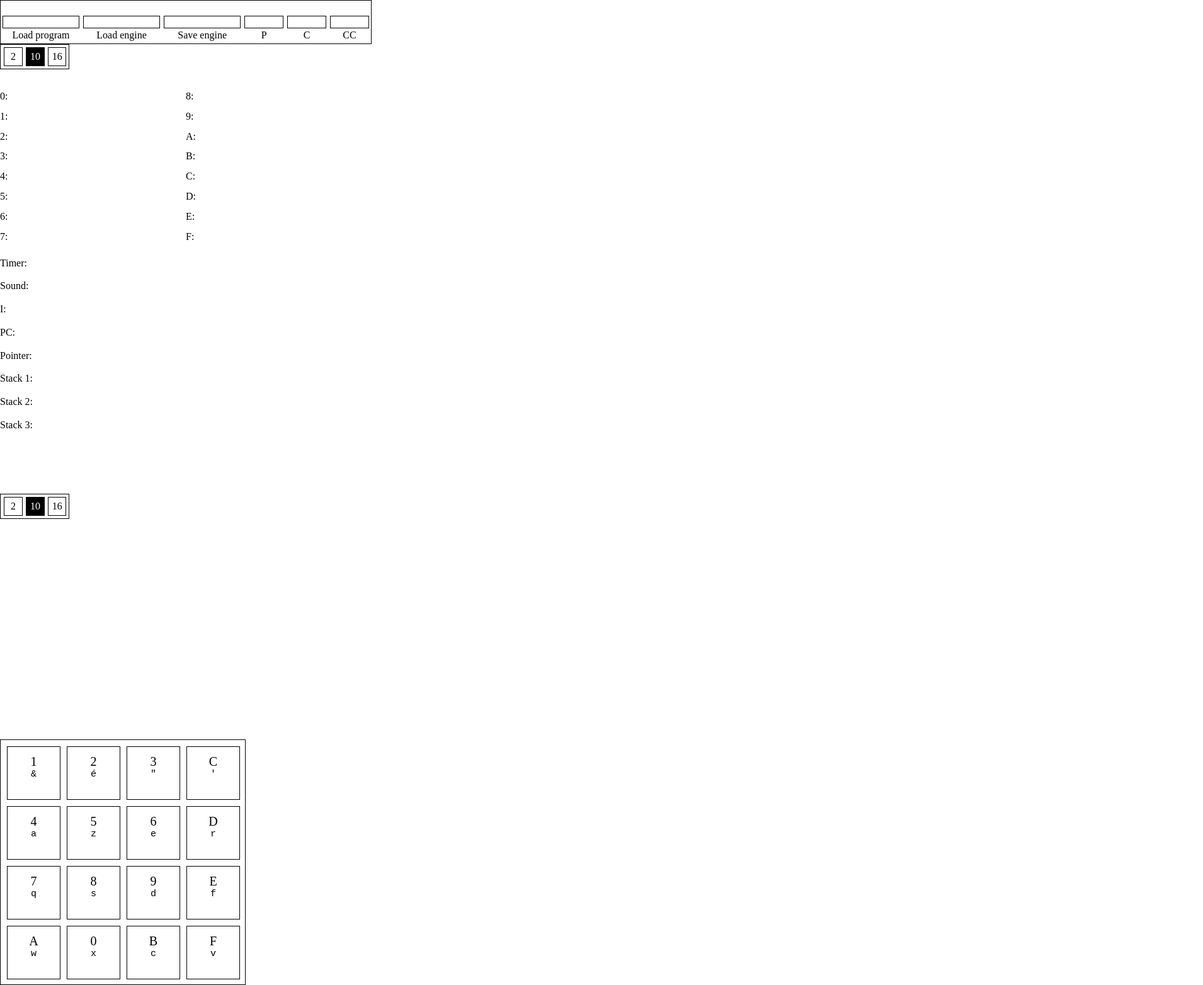
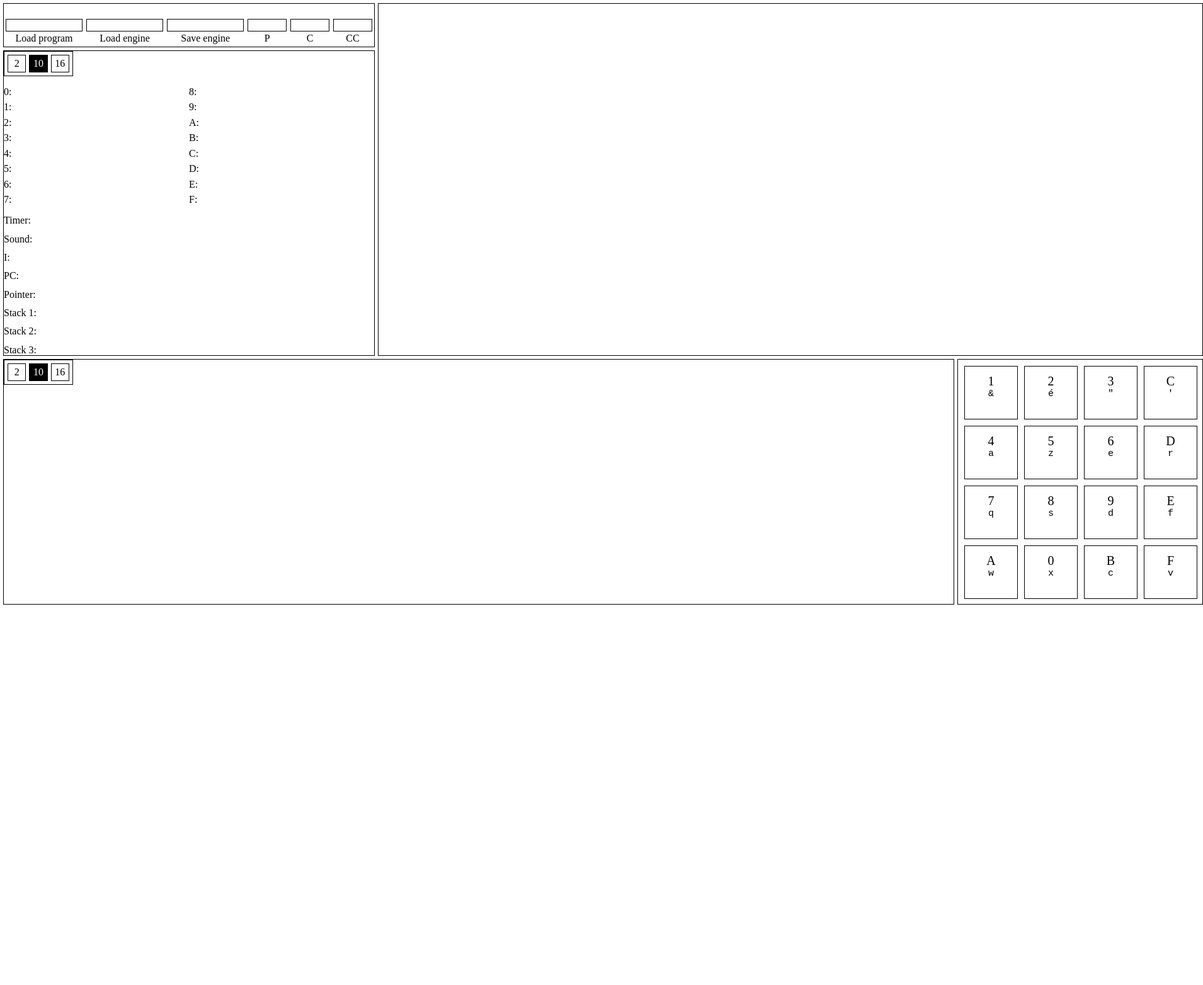
Before and after one commit to pldiiw/1arc, a website with bundled scripts: page src/gui/index.html in a window 1280 px wide. Shown: the whole page at 63% size, 1910 px wide, since content can reach past the window. After the commit the page ends 961 px from the top, so only its background shows below. Built offline with nearby package versions, Linux system fonts and the light colour scheme.

Commit message:
gui: Arrange layout to match doc
Also recode widget's css

```diff
--- a/src/gui/css/index.css
+++ b/src/gui/css/index.css
@@ -1,7 +1,17 @@
+/* Begin main components */
+
+.main-component {
+  border: solid 1px black;
+}
+
+/* End main components */
 /* Begin menu section */
 
 #menu-section {
   border: solid 1px black;
+  position: absolute;
+  top: 5px;
+  left: 5px;
   width: 590px;
   height: 70px;
   display: flex;
@@ -52,12 +62,15 @@
 
 #data-section {
   width: 590px;
-  height: 560px;
+  height: 485px;
+  position: absolute;
+  top: 80px;
+  left: 5px;
 }
 
 #data-section .data-registers-subsection {
   width: 100%;
-  height: 46.43%;
+  height: 41.43%;
 }
 
 #data-section .data-registers-subsection ol {
@@ -88,7 +101,7 @@
 
 #data-section .other-registers-subsection {
   width: 100%;
-  height: 53.57%;
+  height: 49.57%;
 }
 
 #data-section .other-registers-subsection ol {
@@ -119,13 +132,16 @@
 /* Begin memory section */
 
 #memory-section {
-  width: 1480px;
+  width: 1510px;
   height: 390px;
+  position: absolute;
+  top: 570px;
+  left: 5px;
 }
 
 #memory-section #cells {
   width: 100%;
-  height: 90%;
+  height: 89%;
   display: flex;
   flex-direction: row;
   flex-wrap: wrap;
@@ -169,7 +185,9 @@
   height:390px;
   width:390px;
   border:1px solid black;
-
+  position: absolute;
+  top: 570px;
+  left: 1520px;
 }
 
 .key {
@@ -206,15 +224,16 @@
 
 .top-bar {
   width: 100%;
-  height: 10%;
+  height: 45px;
 }
 
 .base-widget {
   border: 1px solid black;
   width: 110px;
   height: 40px;
-  padding-top: 3.7px;
-  padding-bottom: 3.7px;
+  padding: 2.5px;
+  display: flex;
+  flex-direction: row;
 }
 
 .base-widget input {
@@ -222,13 +241,11 @@
 }
 
 .widget-label-box {
+  width: 30px;
   border: 1px solid black;
   text-align: center;
-  display: inline-block;
-  width: 27.27%;
-  height: 100%;
-  margin-left: 5%;
-  padding-top: 5px;
+  padding-top: 3.5px;
+  margin: 2.5px;
 }
 
 .base-widget input:checked+label {
@@ -237,6 +254,17 @@
 }
 
 /* End widget section */
+/* Begin display section */
+
+#display-section {
+  position: absolute;
+  top: 5px;
+  left: 600px;
+  width: 1310px;
+  height: 560px;
+}
+
+/* End display section */
 
 .highlight {
   background-color: black;
--- a/src/gui/index.html
+++ b/src/gui/index.html
@@ -37,12 +37,12 @@
   <div id="data-section" class="main-component">
     <div class="top-bar">
       <div class="base-widget">
-        <input type="radio" name="base-data" id="binary" value="2"><!--
-     --><label for="binary" class="widget-label-box">2</label><!--
-     --><input type="radio" name="base-data" id="decimal" value="10" checked="checked"><!--
-     --><label for="decimal" class="widget-label-box">10</label><!--
-     --><input type="radio" name="base-data" id="hexadecimal" value="16"><!--
-     --><label for="hexadecimal" class="widget-label-box">16</label>
+        <input type="radio" name="base-data" id="data-binary" value="2">
+        <label for="data-binary" class="widget-label-box">2</label>
+        <input type="radio" name="base-data" id="data-decimal" value="10" checked="checked">
+        <label for="data-decimal" class="widget-label-box">10</label>
+        <input type="radio" name="base-data" id="data-hexadecimal" value="16">
+        <label for="data-hexadecimal" class="widget-label-box">16</label>
       </div>
     </div>
     <div class="data-registers-subsection">
```
